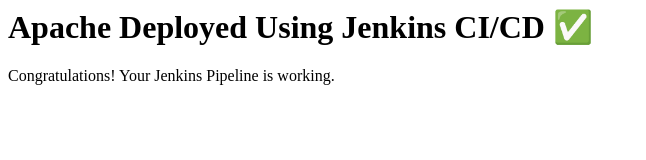
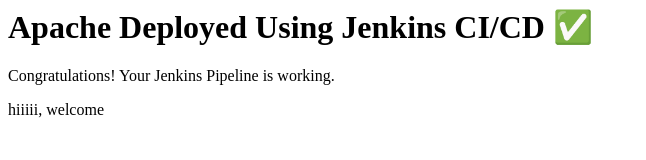
Before and after one commit to johnson175333/my-apache-app, a plain HTML site: page index.html in a window 1280 px wide. Shown: the whole page, without its empty margins (0-646 px from the left). Drawn offline with Linux system fonts and the light colour scheme.

Commit message:
index changed

```diff
--- a/index.html
+++ b/index.html
@@ -1,2 +1,3 @@
 <h1>Apache Deployed Using Jenkins CI/CD ✅</h1>
 <p>Congratulations! Your Jenkins Pipeline is working.</p>
+<p> hiiiii, welcome<p>
```
